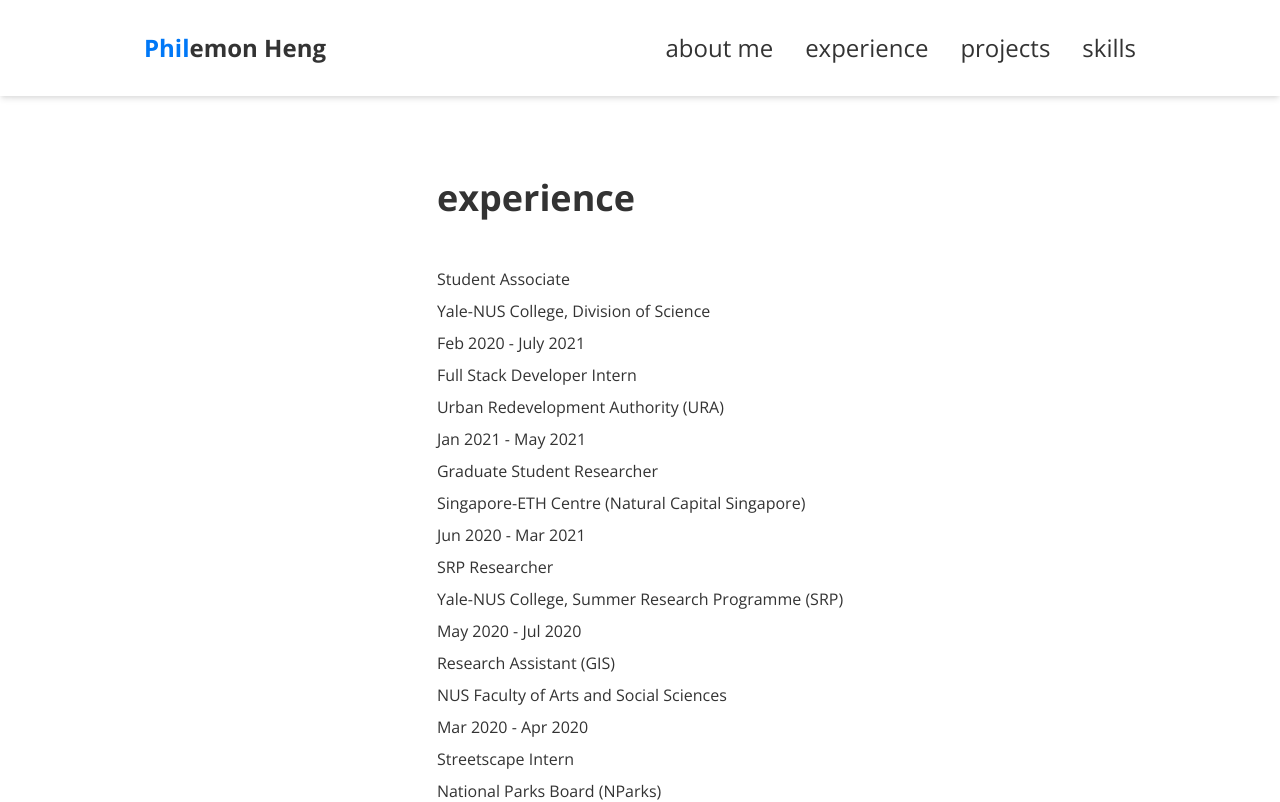
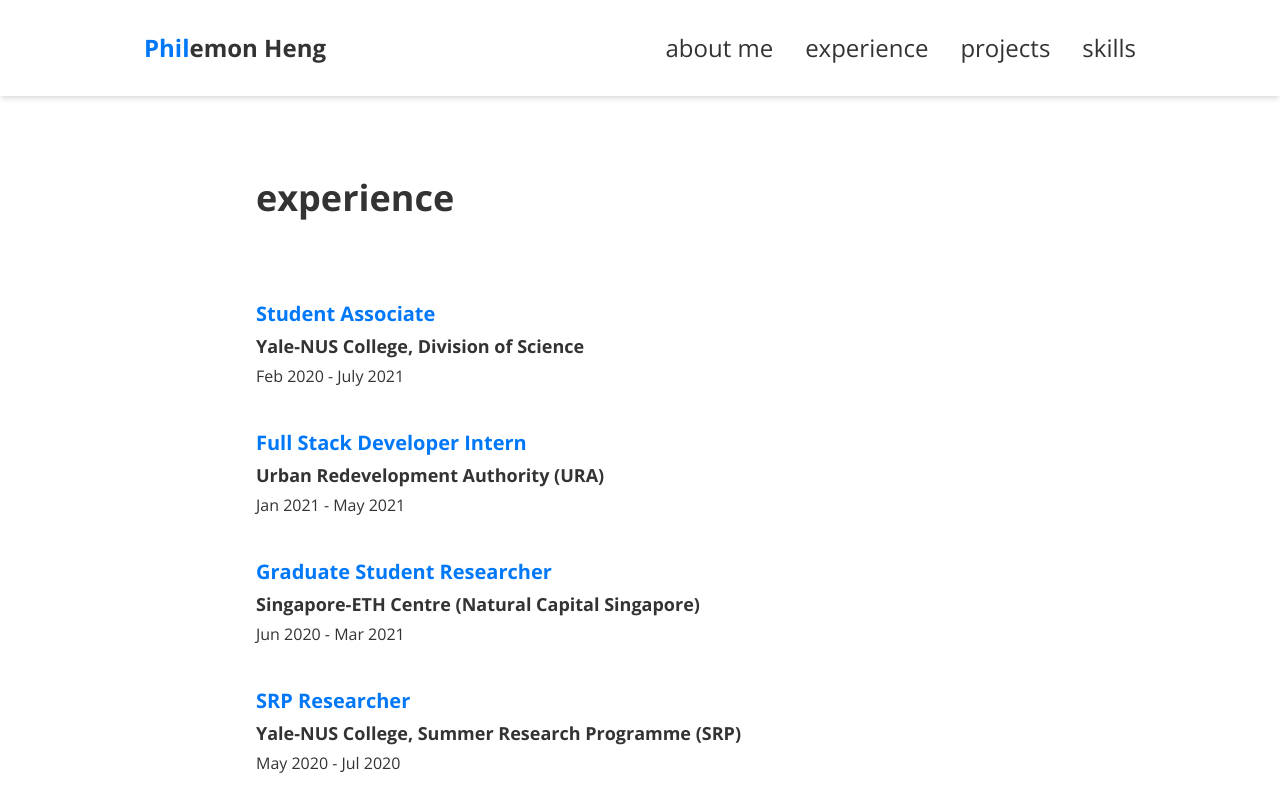
Before and after one commit to fillingthemoon/personal-website-02, a Next.js app: page /experience in a window 1280 px wide. Shown: the top 802 px of the page. Built offline with nearby package versions, Linux system fonts and the light colour scheme.

Commit message:
edit styles

```diff
--- a/components/layout/layout.js
+++ b/components/layout/layout.js
@@ -8,7 +8,7 @@
     <Flex minHeight="100vh" flexDirection="column">
       <NavBar />
       <Container maxW="container.lg" flexGrow="1" mb={20} mt={44}>
-        <Flex justifyContent='center'>{props.children}</Flex>
+        {props.children}
       </Container>
       <Footer />
     </Flex>
--- a/pages/experience.js
+++ b/pages/experience.js
@@ -5,17 +5,21 @@
 
 const Experience = (props) => {
   return (
-    <Box px={{ base: '4' }} maxWidth='3xl'>
+    <Box px={{ base: '4', md: '28' }}>
       <Head>
         <title>experience</title>
       </Head>
-      <Heading mb={12}>experience</Heading>
-      <Stack>
+      <Heading mb="20">experience</Heading>
+      <Stack spacing="10">
         {props.experienceData.map((experience, i) => (
-          <Stack className="experience-item" key={i}>
-            <Text>{experience.position}</Text>
-            <Text>{experience.company}</Text>
-            <Text>{experience.duration}</Text>
+          <Stack className="experience-item" key={i} spacing="1">
+            <Text fontSize="xl" color="blue" fontWeight="bold">
+              {experience.position}
+            </Text>
+            <Text fontSize="lg" fontWeight="bold">
+              {experience.company}
+            </Text>
+            <Text fontSize="md">{experience.duration}</Text>
           </Stack>
         ))}
       </Stack>
--- a/pages/index.js
+++ b/pages/index.js
@@ -3,7 +3,7 @@
 
 const Home = () => {
   return (
-    <Box px={{ base: '4' }} maxWidth='3xl'>
+    <Box px={{ base: '4', md: '28' }}>
       <Head>
         <title>about me</title>
       </Head>
--- a/theme.js
+++ b/theme.js
@@ -11,6 +11,7 @@
   colors: {
     black: '#333',
     blue: '#0078f7',
+    gray: '#d4d4d4',
   },
   fonts: {
     body: 'Open Sans',
```
Also changed, not shown: components/ui/projectCard.js (+12 -7 lines).
